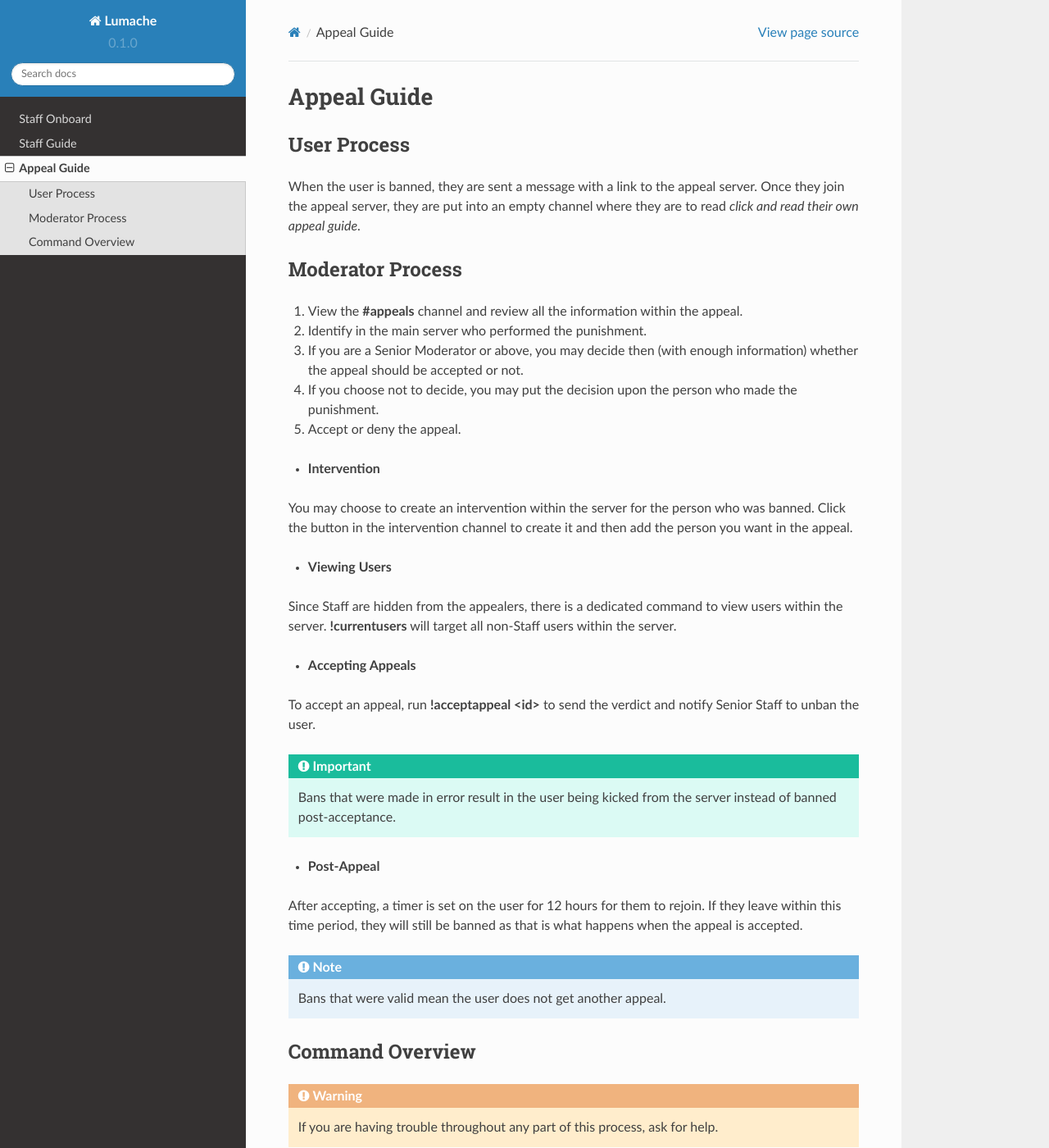
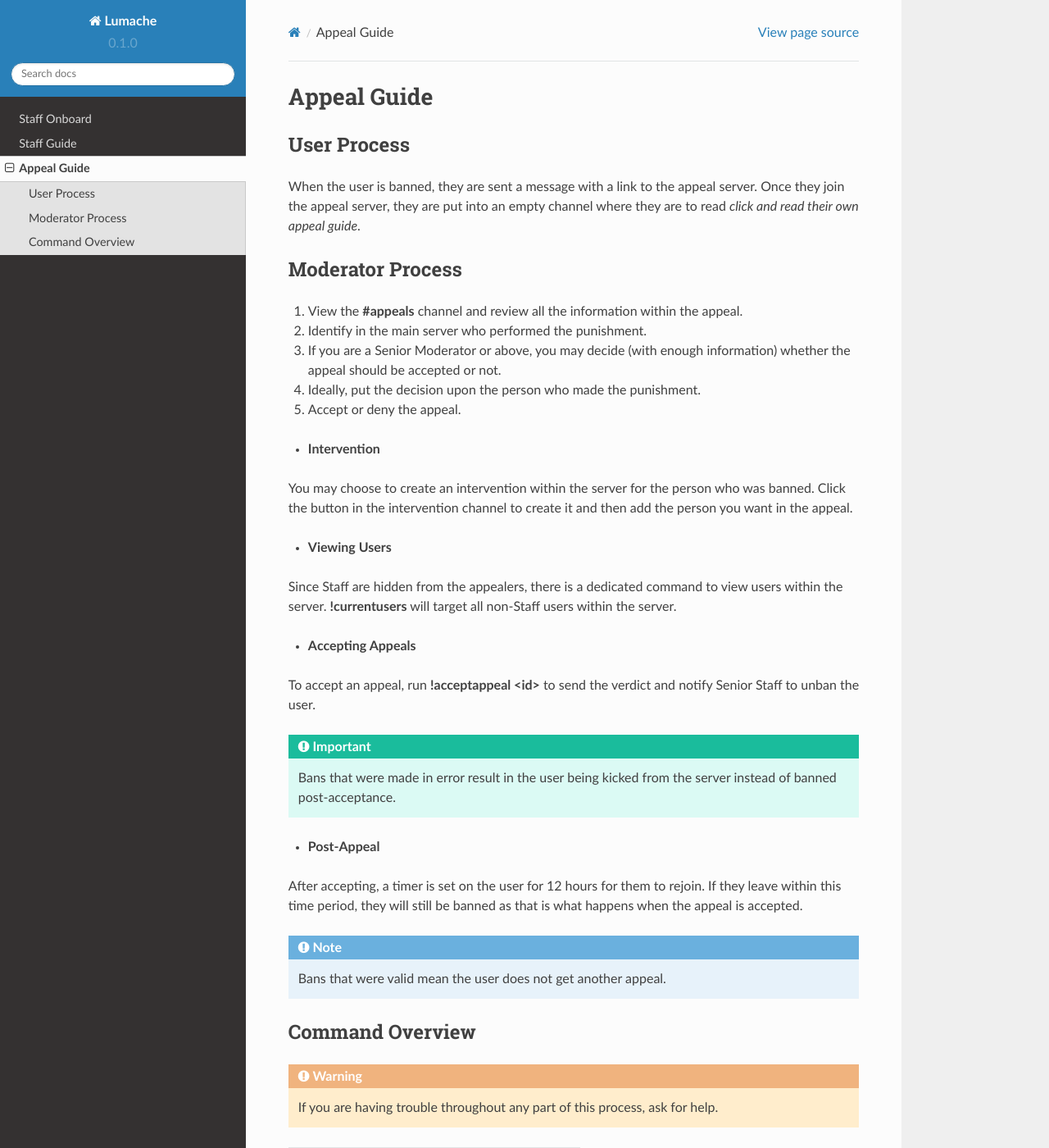
Before and after one commit to EternalllZM/rtd-codz-staff, a Sphinx documentation site: the page built from docs/source/appeal.rst, in a window 1280 px wide and 1400 px high. Shown: the whole window at 82% size. Built offline with Sphinx 7.4.7 and the Read the Docs theme 2.0.0, drawn with Linux system fonts in a browser that asks for light colours; some of the changed text lies outside the part shown.

Commit message:
Update appeal.rst

```diff
--- a/docs/source/appeal.rst
+++ b/docs/source/appeal.rst
@@ -17,9 +17,9 @@ Moderator Process
 
 2. Identify in the main server who performed the punishment.
 
-3. If you are a Senior Moderator or above, you may decide then (with enough information) whether the appeal should be accepted or not.
+3. If you are a Senior Moderator or above, you may decide (with enough information) whether the appeal should be accepted or not.
 
-4. If you choose not to decide, you may put the decision upon the person who made the punishment.
+4. Ideally, put the decision upon the person who made the punishment.
 
 5. Accept or deny the appeal.
 
@@ -54,9 +54,9 @@ Command Overview
     :ref:`If you are having trouble throughout any part of this process, ask for help.`
 
 +-----------+------------------------------------------------+
-| Command   | Description                                    |
+| Command            | Description                           |
 +===========+================================================+
-| !acceptappeal <id>| Accept a user's appeal                 |
+| !acceptappeal <id> | Accept a user's appeal                |
 +-----------+------------------------------------------------+
-| !currentusers     | View current members in the server.    |
+| !currentusers      | View current members in the server.   |
 +-----------+------------------------------------------------+
```
